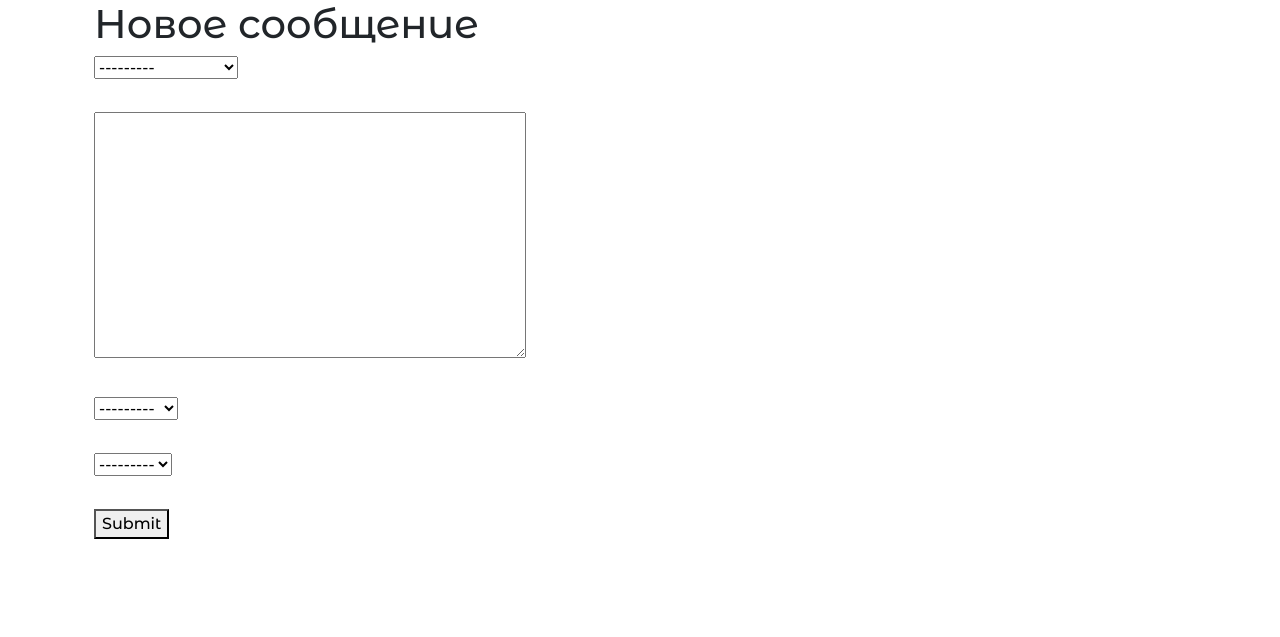
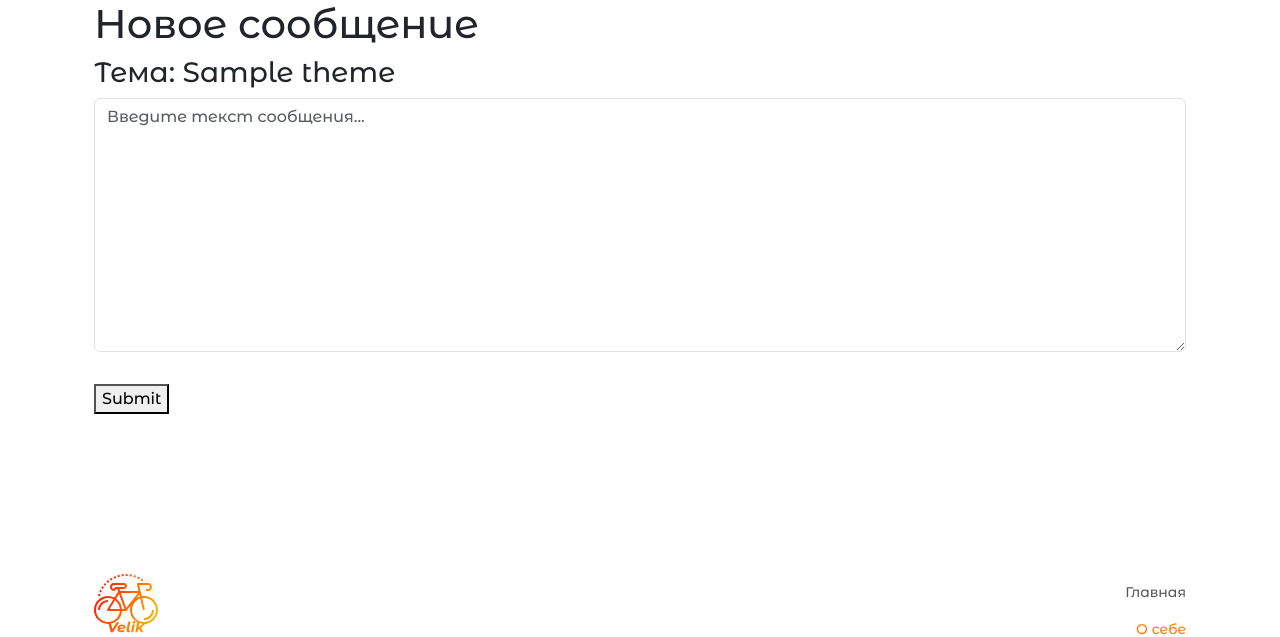
Before and after one commit to VadimBarinov/Bicycle-Forum, a Django app: page /section/1/theme/1/create_message/ in a window 1280 px wide. Shown: the part 125-762 px from the top of the page. Run offline with Django 5.2, Linux system fonts and the light colour scheme; a user stored in the database is signed in; tables that the repository leaves empty hold one stand-in row (values such as "Sample post").

Commit message:
added forms classes for create message and create theme

```diff
--- /dev/null
+++ b/app/forum/forms.py
@@ -0,0 +1,61 @@
+from django.forms import (
+    ModelForm,
+    ModelChoiceField,
+    TextInput,
+)
+from django.forms.widgets import (
+    Select,
+    Textarea,
+)
+
+from forum.models import (
+    Theme,
+    Section,
+    Message,
+)
+
+
+class CreateThemeForm(ModelForm):
+
+    section = ModelChoiceField(
+        queryset=Section.objects.all(),
+        empty_label="--- Выберите раздел ---",
+        widget=Select(attrs={
+            'class': 'form-input my-border form-control',
+        })
+    )
+
+    class Meta:
+        model = Theme
+        fields = [
+            "section",
+            "title",
+        ]
+        labels = {
+            "section": "Раздел",
+            "title": "Тема",
+        }
+        widgets = {
+            "title": TextInput(attrs={
+                'class': 'form-input my-border form-control',
+                'placeholder': 'Название темы'
+            }),
+        }
+
+
+class CreateMessageForm(ModelForm):
+
+    class Meta:
+        model = Message
+        fields = [
+            "content",
+        ]
+        labels = {
+            "content": "Сообщение",
+        }
+        widgets = {
+            "content": Textarea(attrs={
+                'class': 'form-input my-border form-control',
+                'placeholder': 'Введите текст сообщения...'
+            }),
+        }
--- a/app/forum/templates/forum/create_message.html
+++ b/app/forum/templates/forum/create_message.html
@@ -5,6 +5,8 @@
 
 <div class="container">
     <h1>Новое сообщение</h1>
+
+    <h3>Тема: {{ theme.title }}</h3>
 
         <form method="post">
             {% csrf_token %}
--- a/app/forum/templates/forum/create_theme.html
+++ b/app/forum/templates/forum/create_theme.html
@@ -20,7 +20,7 @@
                   {% endif %}
                 </div>
             {% endfor %}
-            <button type="submit">Submit</button>
+            <button type="submit">Создать</button>
         </form>
 </div>
 
--- a/app/forum/views.py
+++ b/app/forum/views.py
@@ -1,20 +1,31 @@
 from django.contrib.auth.mixins import LoginRequiredMixin
 from django.urls import reverse_lazy
-from django.views.generic import TemplateView, ListView, CreateView
+from django.views.generic import (
+    TemplateView,
+    ListView,
+    CreateView,
+)
 
-from forum.models import Theme, Message, Section
+from forum.forms import (
+    CreateThemeForm,
+    CreateMessageForm,
+)
+from forum.models import (
+    Theme,
+    Message,
+)
 from forum.utils import DataMixin
 
 
 class ShowAbout(DataMixin, TemplateView):
     template_name = "forum/about.html"
-    title_page = 'О себе'
+    title_page = "О себе"
 
 
 class HomePage(DataMixin, ListView):
     model = Theme
     template_name = "forum/index.html"
-    title_page = 'Главная'
+    title_page = "Главная"
     context_object_name = "themes"
     paginate_by = 10
 
@@ -48,23 +59,60 @@
 
 class CreateMessage(LoginRequiredMixin, DataMixin, CreateView):
     model = Message
-    fields = '__all__'
+    form_class = CreateMessageForm
     template_name = "forum/create_message.html"
-    success_url = reverse_lazy("theme")
+    title_page = "Новое сообщение"
 
-    # def get_context_data(self, **kwargs):
-    #     context = super().get_context_data(**kwargs)
-    #
-    #     title = self.kwargs["theme_id"]
-    #
-    #     return self.get_mixin_context(
-    #         context,
-    #         title=title,
-    #     )
+    def get_context_data(self, **kwargs):
+        context = super().get_context_data(**kwargs)
+
+        theme_id = self.kwargs["theme_id"]
+        theme = Theme.objects.get(pk=theme_id)
+
+        return self.get_mixin_context(
+            context,
+            theme=theme,
+        )
+
+    def form_valid(self, form):
+        context = self.get_context_data()
+        theme_id = self.kwargs["theme_id"]
+        section_id = self.kwargs["section_id"]
+        theme = context["theme"]
+
+        form.instance.author = self.request.user
+        form.instance.theme = theme
+
+        self.object = form.save()
+        self.success_url = reverse_lazy(
+            "messages_on_theme",
+            kwargs={
+                "section_id": section_id,
+                "theme_id": theme_id,
+            },
+        )
+        return super().form_valid(form)
 
 
 class CreateTheme(LoginRequiredMixin, DataMixin, CreateView):
     model = Theme
-    fields = '__all__'
+    form_class = CreateThemeForm
     template_name = "forum/create_theme.html"
-    success_url = reverse_lazy("home")
+    title_page = "Новая тема"
+
+    def form_valid(self, form):
+        form.instance.author = self.request.user
+
+        self.object = form.save()
+
+        section_id = self.object.section.pk
+        theme_id = self.object.pk
+
+        self.success_url = reverse_lazy(
+            "messages_on_theme",
+            kwargs={
+                "section_id": section_id,
+                "theme_id": theme_id,
+            },
+        )
+        return super().form_valid(form)
```
